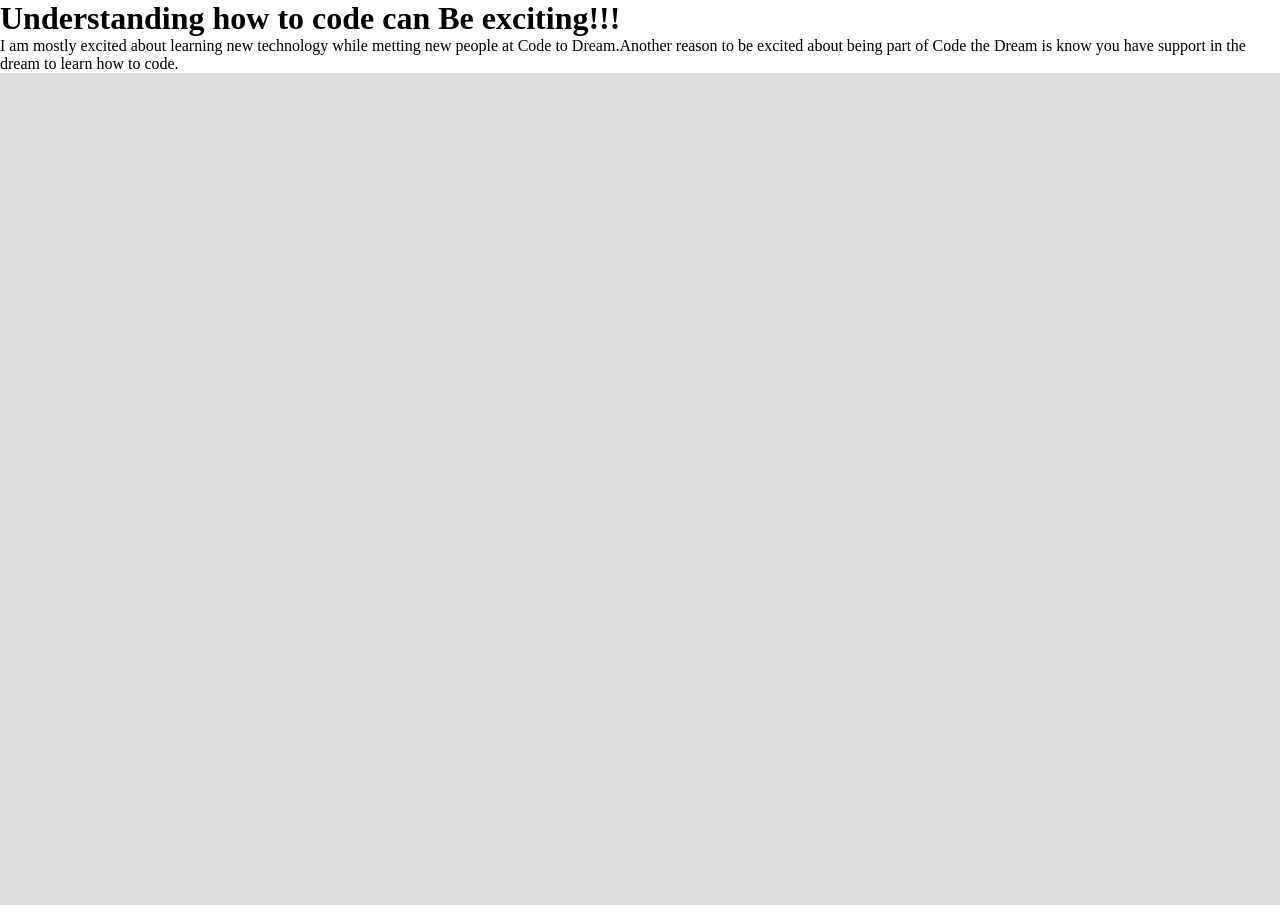
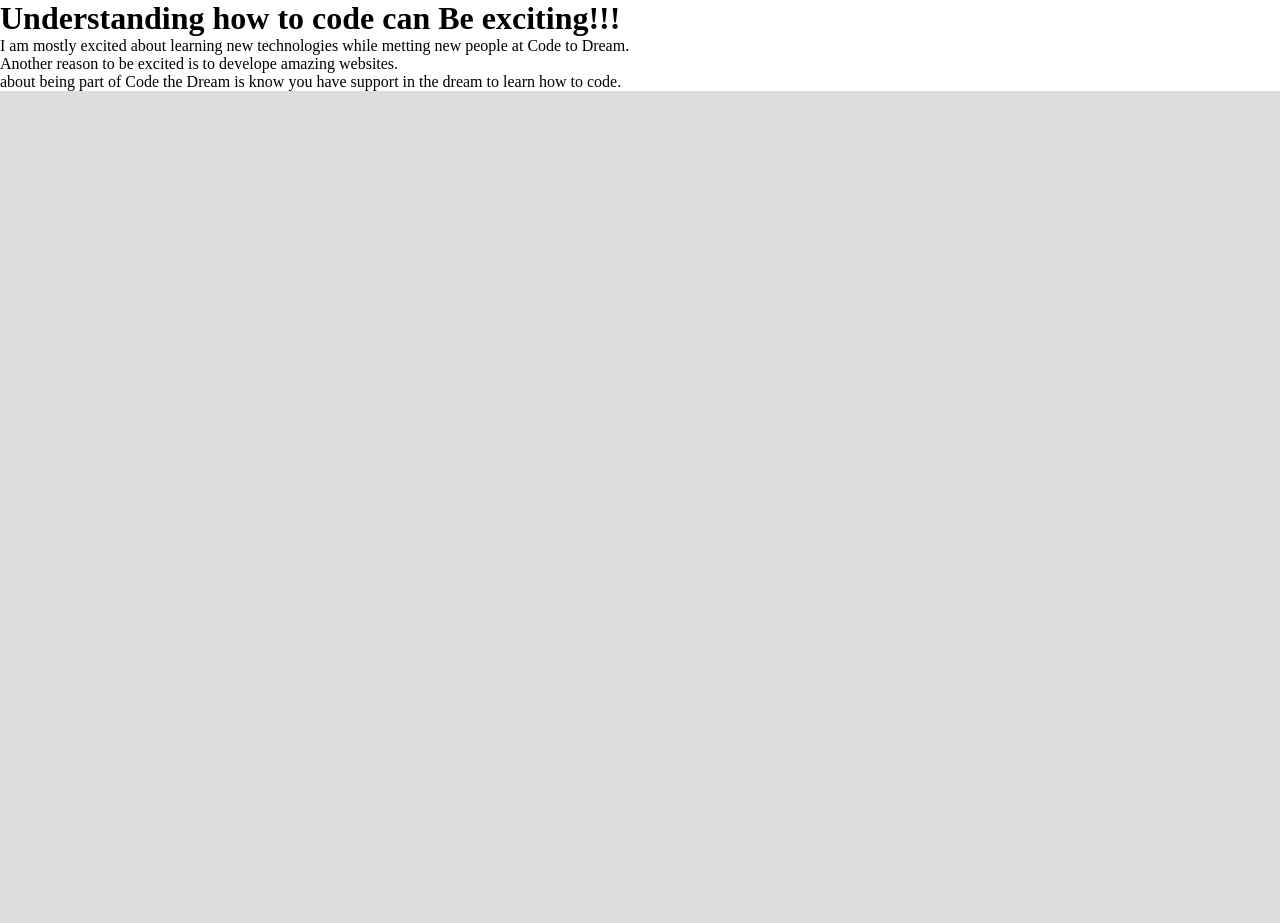
Before and after one commit to Scjonescoder999/myassignment-1, a plain HTML site: page index.html in a window 1280 px wide. Shown: the top 923 px of the page. Drawn offline with Linux system fonts and the light colour scheme.

Commit message:
Updated html code

```diff
--- a/index.html
+++ b/index.html
@@ -16,11 +16,9 @@
     <h1>
       Understanding how to code can Be exciting!!!
     </h1>
-    <p>
-      I am mostly excited about learning new technology while metting new people at Code to Dream.Another reason to be
-      excited
-      about being part of Code the Dream is know you have support in the dream to learn how to code.
-    </p>
+      <p>I am mostly excited about learning new technologies while metting new people at Code to Dream.</p>
+      <p>Another reason to be excited is to develope amazing websites.</p>
+      <p>about being part of Code the Dream is know you have support in the dream to learn how to code.</p>
   </div>
   <div id="target-div"></div>
   <script src="index.js" type="text/javascript"></script>
```
